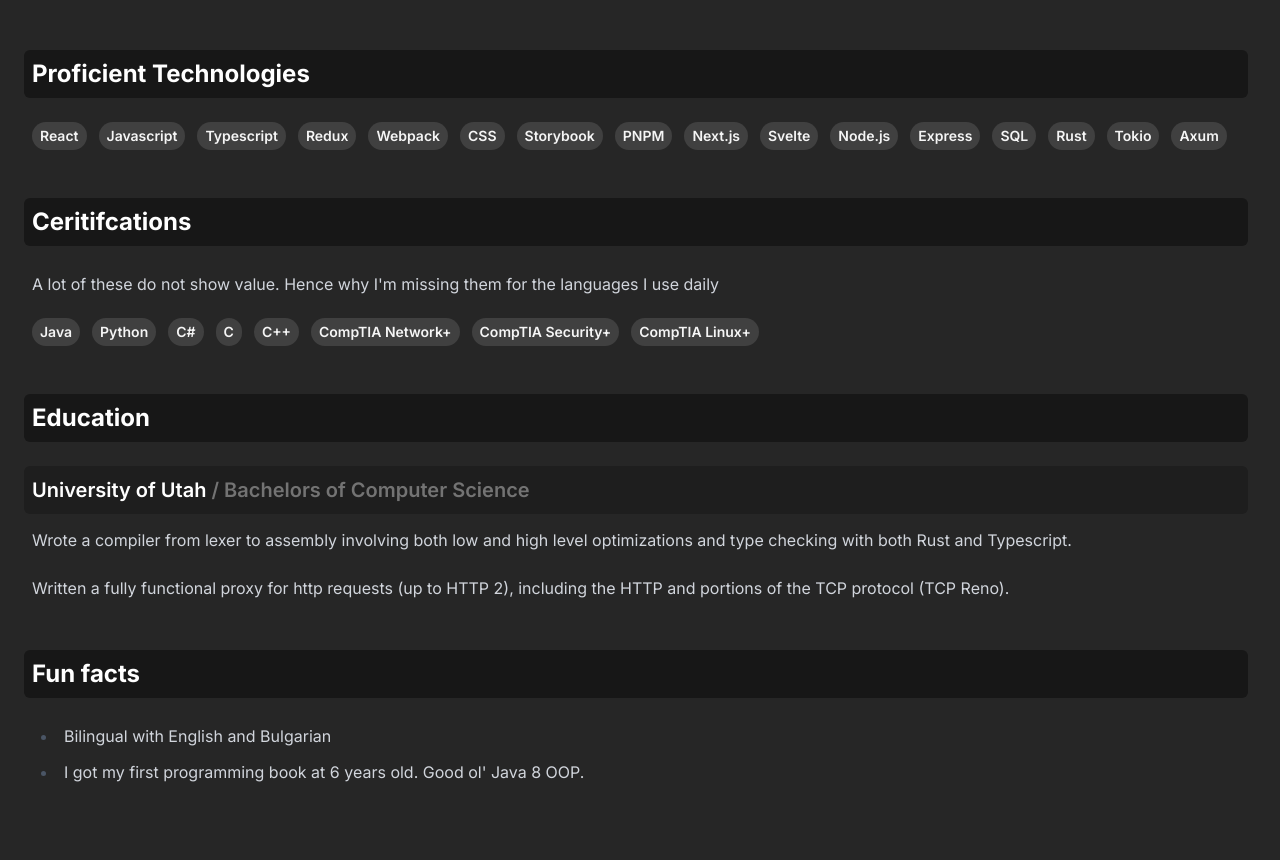
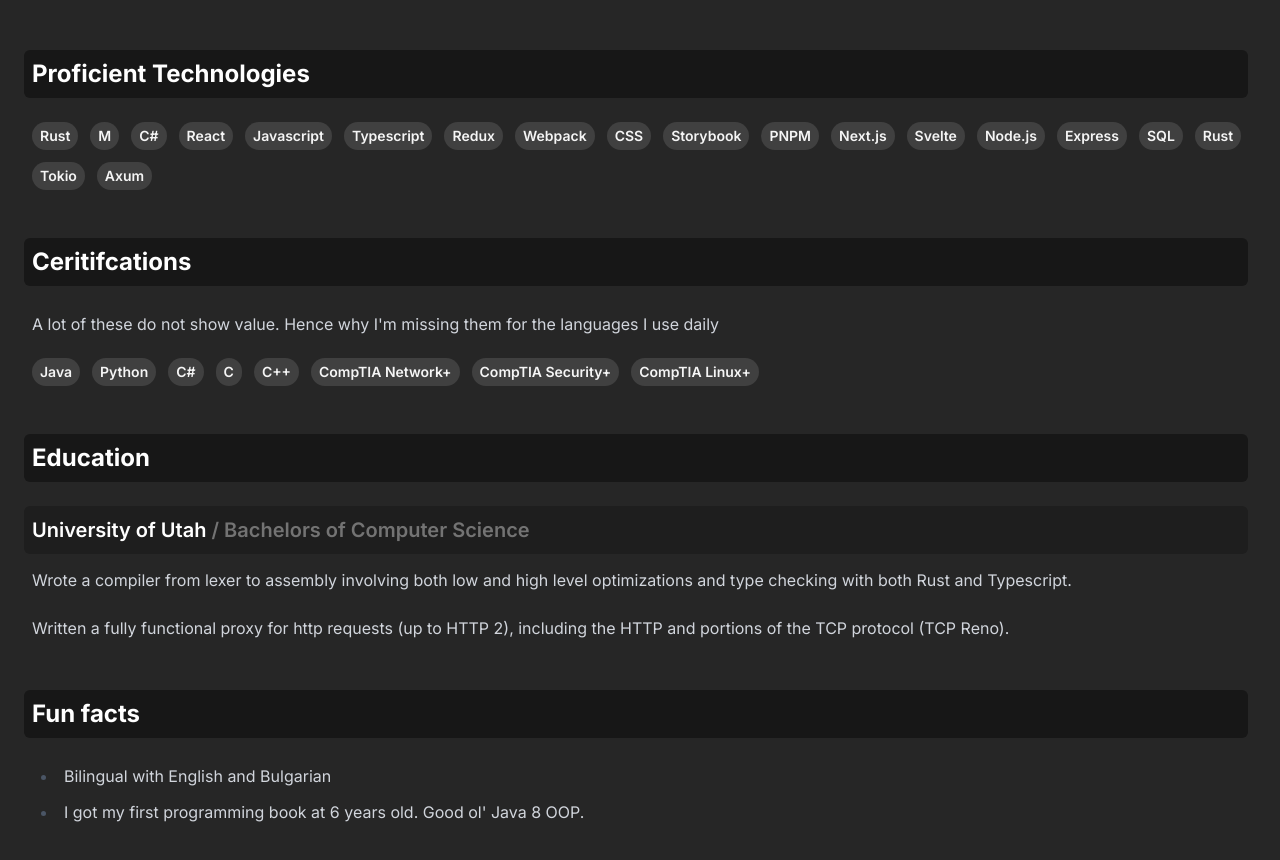
Before and after one commit to coravacav/portfolio, a Next.js app: page /resume in a window 1280 px wide. Shown: the part 940-1800 px from the top of the page. Built offline with nearby package versions, Linux system fonts and the light colour scheme.

Commit message:
add more proficient langauges

```diff
--- a/src/app/resume/page.tsx
+++ b/src/app/resume/page.tsx
@@ -55,6 +55,9 @@
 					<h2 className="-ml-2 rounded-md bg-neutral-900 p-2">Proficient Technologies</h2>
 					<div className="not-prose">
 						<ul className="not-prose flex flex-wrap gap-3">
+							<Item>Rust</Item>
+							<Item>M</Item>
+							<Item>C#</Item>
 							<Item>React</Item>
 							<Item>Javascript</Item>
 							<Item>Typescript</Item>
```
